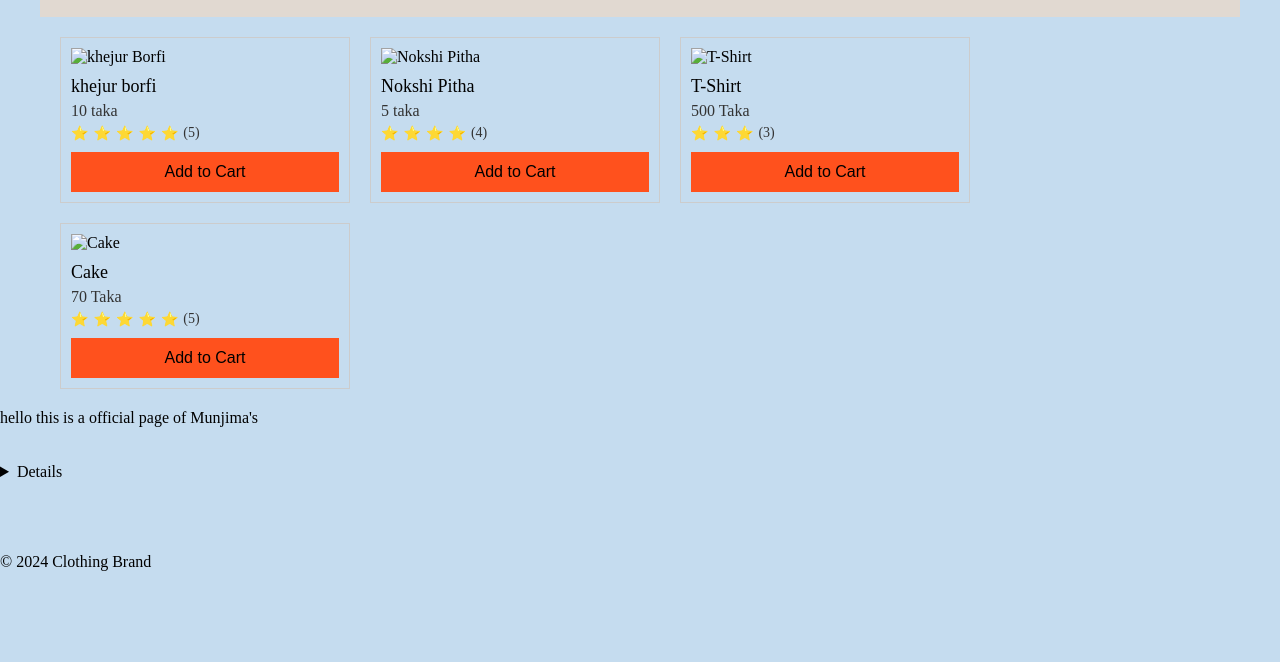
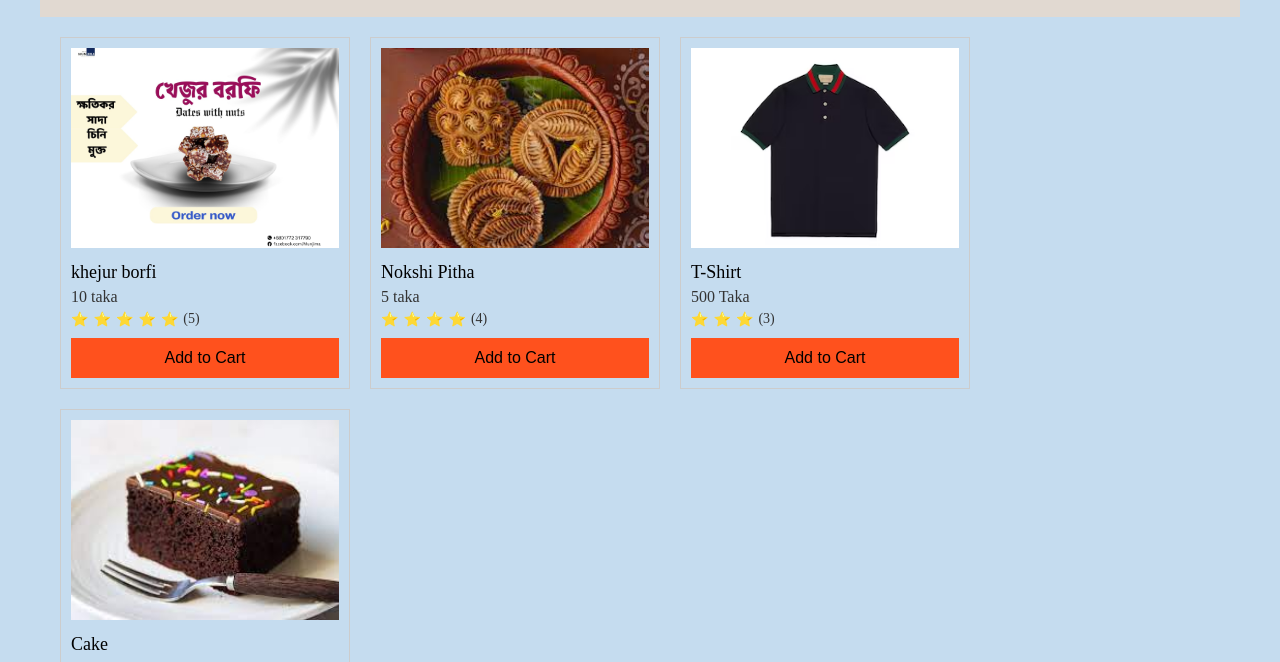
Before and after one commit to siamkhan170403/fiddlepie, a plain HTML site: page index.html in a window 1280 px wide. Shown: the part 85-747 px from the top of the page. Drawn offline with Linux system fonts and the light colour scheme.

Commit message:
Update index.html

```diff
--- a/index.html
+++ b/index.html
@@ -156,7 +156,7 @@
       <!-- Add your product cards here -->
 
       <div class="product" data-id="1">
-        <img src="img/borfi.jpg" alt="khejur Borfi">
+        <img src="borfi.jpg" alt="khejur Borfi">
         <h3>khejur borfi</h3>
         <p>10 taka</p>
         <div class="rating">
@@ -172,7 +172,7 @@
 
 
       <div class="product" data-id="2">
-        <img src="img/pitha.jpg" alt="Nokshi Pitha">
+        <img src="pitha.jpg" alt="Nokshi Pitha">
         <h3>Nokshi Pitha</h3>
         <p>5 taka</p>
         <div class="rating">
@@ -185,7 +185,7 @@
         <button class="add-to-cart">Add to Cart</button>
       </div>
       <div class="product" data-id="3">
-        <img src="img/tshirt.jpg" alt="T-Shirt">
+        <img src="tshirt.jpg" alt="T-Shirt">
         <h3>T-Shirt</h3>
         <p>500 Taka</p>
         <div class="rating">
@@ -197,7 +197,7 @@
         <button class="add-to-cart">Add to Cart</button>
       </div>
       <div class="product" data-id="4">
-        <img src="img/cake1.jpg" alt="Cake">
+        <img src="cake1.jpg" alt="Cake">
         <h3>Cake</h3>
         <p>70 Taka</p>
         <div class="rating">
```
